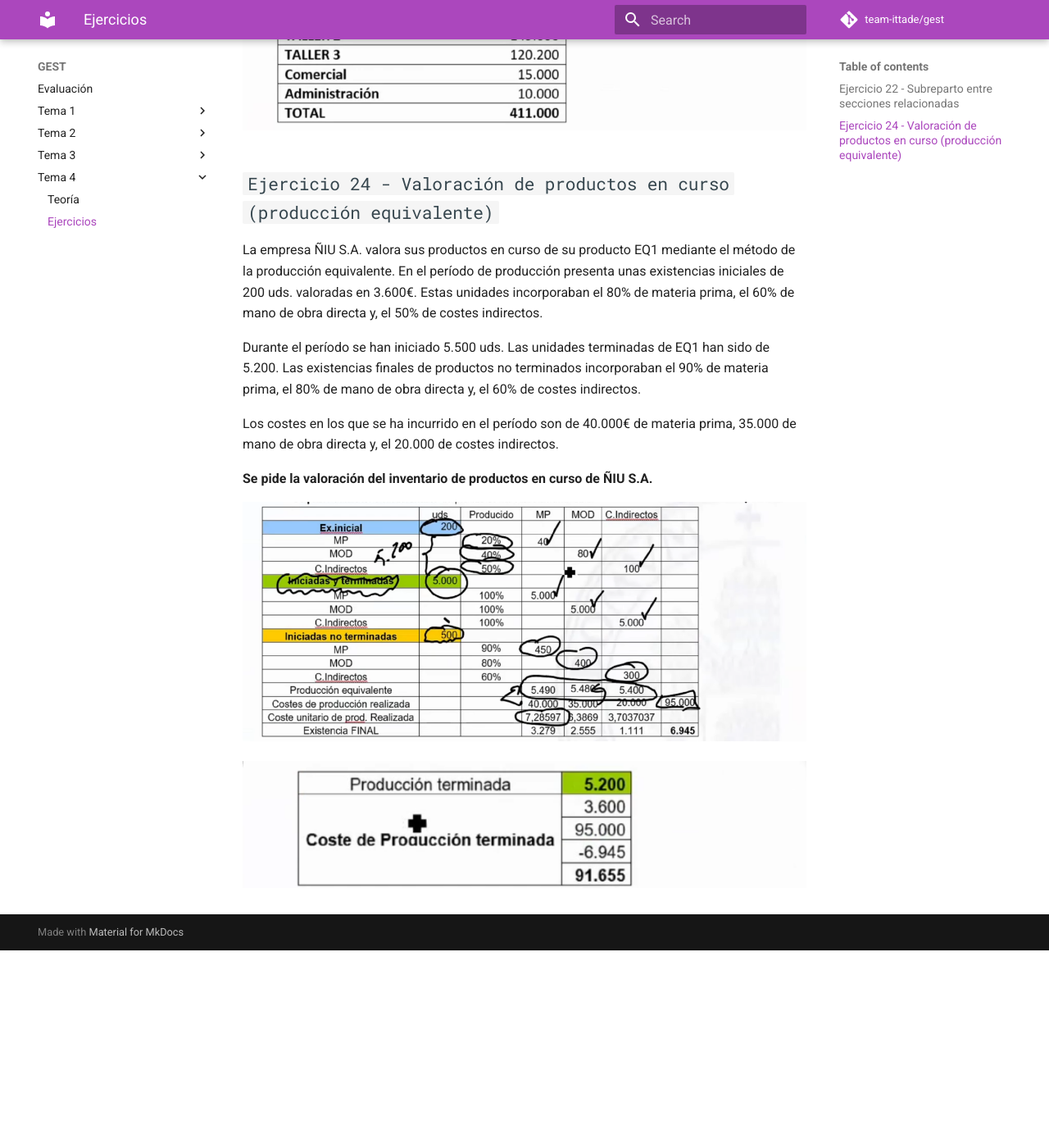
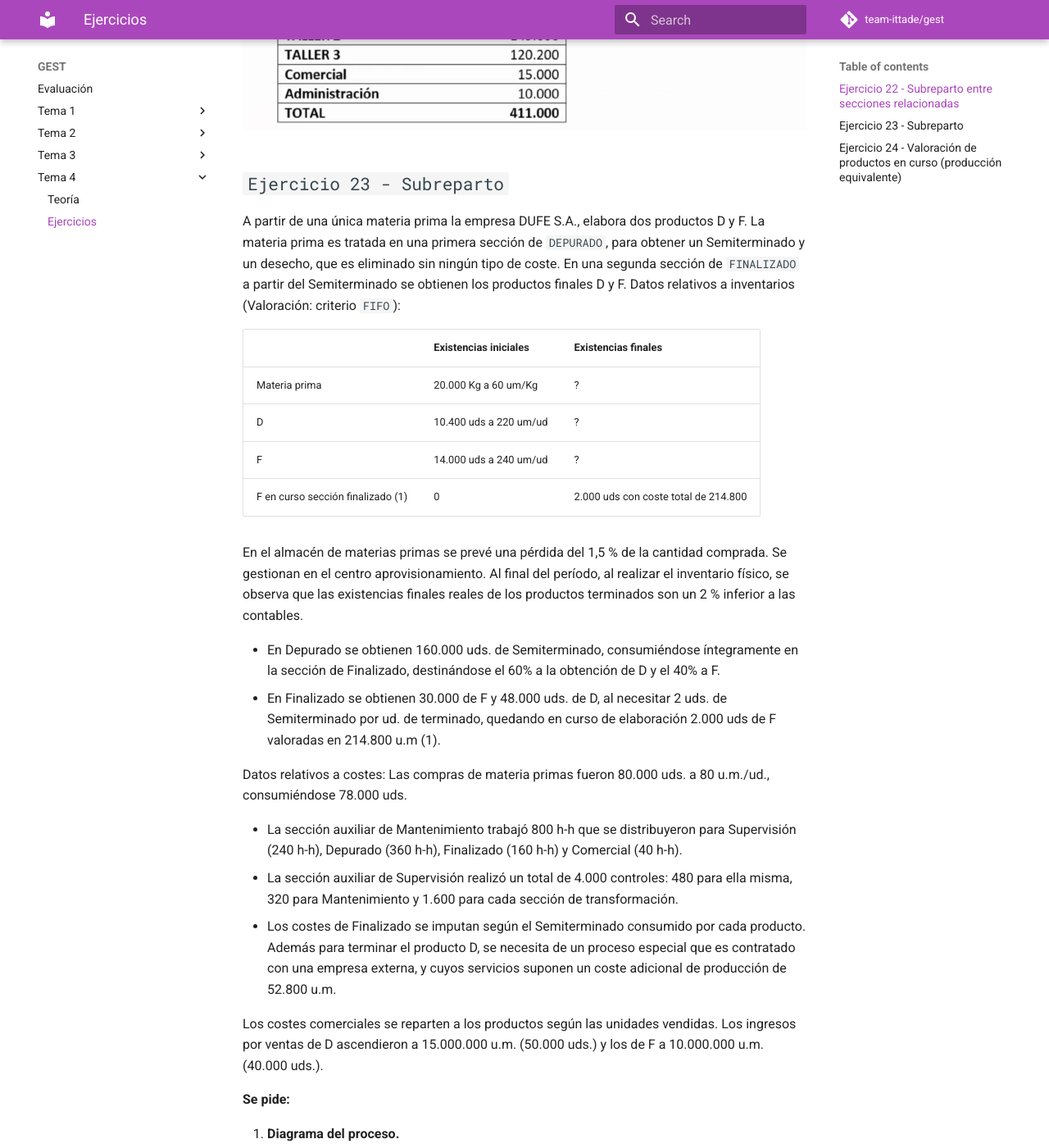
Before and after one commit to team-ittade/gest, an MkDocs documentation site: the page built from docs/tema-4/ejercicios.md, in a window 1280 px wide and 1400 px high, scrolled down 1266 px. Shown: the whole window at 82% size. Built offline with MkDocs 1.6.1 and Material for MkDocs 9.7.7, drawn with Linux system fonts in a browser that asks for light colours; comment, search, counter and statistics services are not loaded; before the commit the page ends 2425 px from its top, so only the background shows below that; some of the changed text lies outside the part shown.

Commit message:
2021-03-24 - fin tema 4 + ejercicio 23

```diff
--- a/docs/tema-4/ejercicios.md
+++ b/docs/tema-4/ejercicios.md
@@ -19,6 +19,40 @@ El subreparto de lost alleres se realiza de la siguiente forma:
 
 ![img](../images/tema-4/ejercicios/22/solucion-3.png)
 
+## `Ejercicio 23 - Subreparto`
+
+A partir de una única materia prima la empresa DUFE S.A., elabora dos productos D y F. La materia prima es tratada en una primera sección de `DEPURADO`, para obtener un Semiterminado y un desecho, que es eliminado sin ningún tipo de coste. En una segunda sección de `FINALIZADO` a partir del Semiterminado se obtienen los productos finales D y F. Datos relativos a inventarios (Valoración: criterio `FIFO`):
+
+||Existencias iniciales|Existencias finales|
+|--|--|--|
+|Materia prima|20.000 Kg a 60 um/Kg|?|
+|D|10.400 uds a 220 um/ud|?|
+|F|14.000 uds a 240 um/ud|?|
+|F en curso sección finalizado (1)|0|2.000 uds con coste total de 214.800|
+
+En el almacén de materias primas se prevé una pérdida del 1,5 % de la cantidad comprada. Se gestionan en el centro aprovisionamiento. Al final del período, al realizar el inventario físico, se observa que las existencias finales reales de los productos terminados son un 2 % inferior a las contables.
+
+- En Depurado se obtienen 160.000 uds. de Semiterminado, consumiéndose íntegramente en la sección de Finalizado, destinándose el 60% a la obtención de D y el 40% a F.
+- En Finalizado se obtienen 30.000 de F y 48.000 uds. de D, al necesitar 2 uds. de Semiterminado por ud. de terminado, quedando en curso de elaboración 2.000 uds de F valoradas en 214.800 u.m (1).
+
+Datos relativos a costes: Las compras de materia primas fueron 80.000 uds. a 80 u.m./ud., consumiéndose 78.000 uds.
+
+- La sección auxiliar de Mantenimiento trabajó 800 h-h que se distribuyeron para Supervisión (240 h-h), Depurado (360 h-h), Finalizado (160 h-h) y Comercial (40 h-h).
+- La sección auxiliar de Supervisión realizó un total de 4.000 controles: 480 para ella misma, 320 para Mantenimiento y 1.600 para cada sección de transformación.
+- Los costes de Finalizado se imputan según el Semiterminado consumido por cada producto. Además para terminar el producto D, se necesita de un proceso especial que es contratado con una empresa externa, y cuyos servicios suponen un coste adicional de producción de 52.800 u.m.
+
+Los costes comerciales se reparten a los productos según las unidades vendidas. Los ingresos por ventas de D ascendieron a 15.000.000 u.m. (50.000 uds.) y los de F a 10.000.000 u.m. (40.000 uds.).
+
+**Se pide:**
+
+1. **Diagrama del proceso.**
+2. **Inventarios Permanentes.**
+3. **Estadística de costes.**
+4. **Coste unitario de todos los productos.**
+5. **Cuadro de márgenes y resultados.**
+
+![img](../images/tema-4/ejercicios/23/solucion-1.png)
+
 ## `Ejercicio 24 - Valoración de productos en curso (producción equivalente)`
 
 La empresa ÑIU S.A. valora sus productos en curso de su producto EQ1 mediante el método de la producción equivalente. En el período de producción presenta unas existencias iniciales de 200 uds. valoradas en 3.600€. Estas unidades incorporaban el 80% de materia prima, el 60% de mano de obra directa y, el 50% de costes indirectos.
```
Also changed, not shown: docs/tema-4/index.md (+24 -2 lines), docs/images/tema-4/ejercicios/23/solucion-1.png (added).
